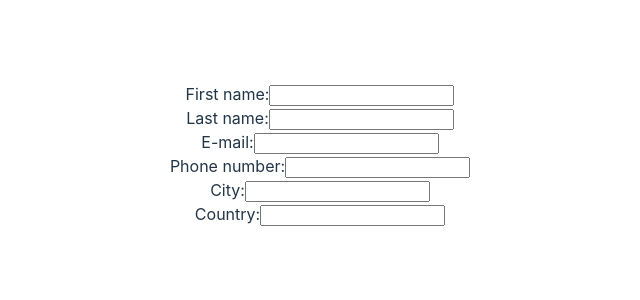
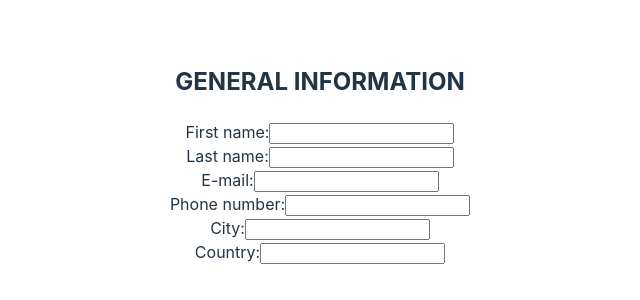
Before and after one commit to studentszO/cv-app, a React (Vite) app: page / in a window 1280 px wide. Shown: the part 246-546 px from the top of the page, without its empty margins (320-960 px from the left). Built offline with nearby package versions, Linux system fonts and the light colour scheme.

Commit message:
Add heading

```diff
--- a/src/components/forms/general.jsx
+++ b/src/components/forms/general.jsx
@@ -11,6 +11,7 @@ function GeneralForm() {
 
   return (
     <form>
+      <h2>GENERAL INFORMATION</h2>
       <Input
         className="first-name-input"
         inputName="first-name"
```
